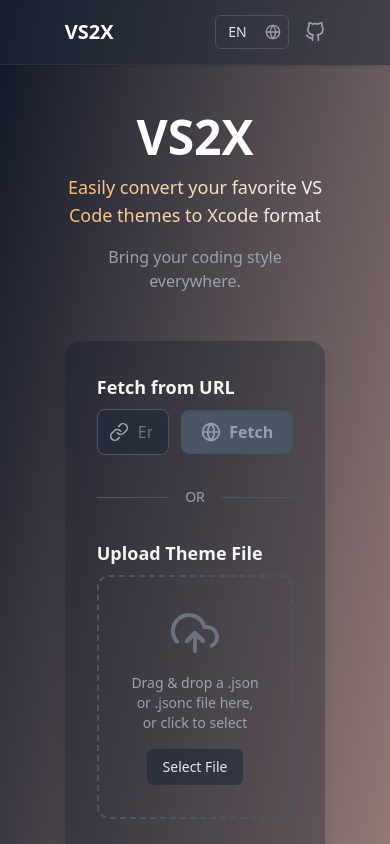
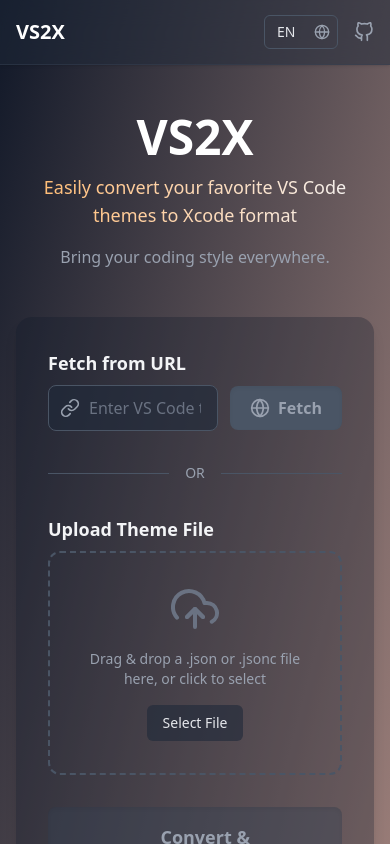
Before and after one commit to onevcat/vs2x, a React (Vite) app in the folder web_app/: page / in a window 390 px wide. Shown: the top 844 px of the page. Built offline with nearby package versions, Linux system fonts and the light colour scheme.

Commit message:
Wider on mobile

```diff
--- a/web_app/src/App.tsx
+++ b/web_app/src/App.tsx
@@ -313,7 +313,8 @@
     <div className={`min-h-screen dark bg-gradient-to-br ${currentTheme.background} text-gray-100 transition-colors duration-300 font-sans`}>
       {/* Header with Controls */}
       <header className="sticky top-0 z-30 w-full bg-gray-800/50 backdrop-blur-md border-b border-gray-700/50 shadow-sm">
-        <div className="w-3/4 mx-auto px-4 sm:px-6 lg:px-8">
+        {/* Apply responsive width and centering */}
+        <div className="w-full lg:w-3/4 mx-auto px-4 sm:px-6 lg:px-8">
           <div className="flex justify-between items-center h-16">
             {/* Left: Logo */}
             <div className="text-xl font-bold text-white">
@@ -351,7 +352,8 @@
       </header>
 
       {/* Main Content */}
-      <main className="w-3/4 mx-auto px-4 sm:px-6 lg:px-8 py-12 md:py-16 lg:py-20">
+      {/* Apply responsive width and centering */}
+      <main className="w-full lg:w-3/4 mx-auto px-4 sm:px-6 lg:px-8 py-12 md:py-16 lg:py-20">
         {/* Hero Section */}
         <div className="text-center mb-12 md:mb-16 lg:mb-20">
           <h1 className="text-5xl md:text-6xl lg:text-7xl font-extrabold text-white mb-3">
```
